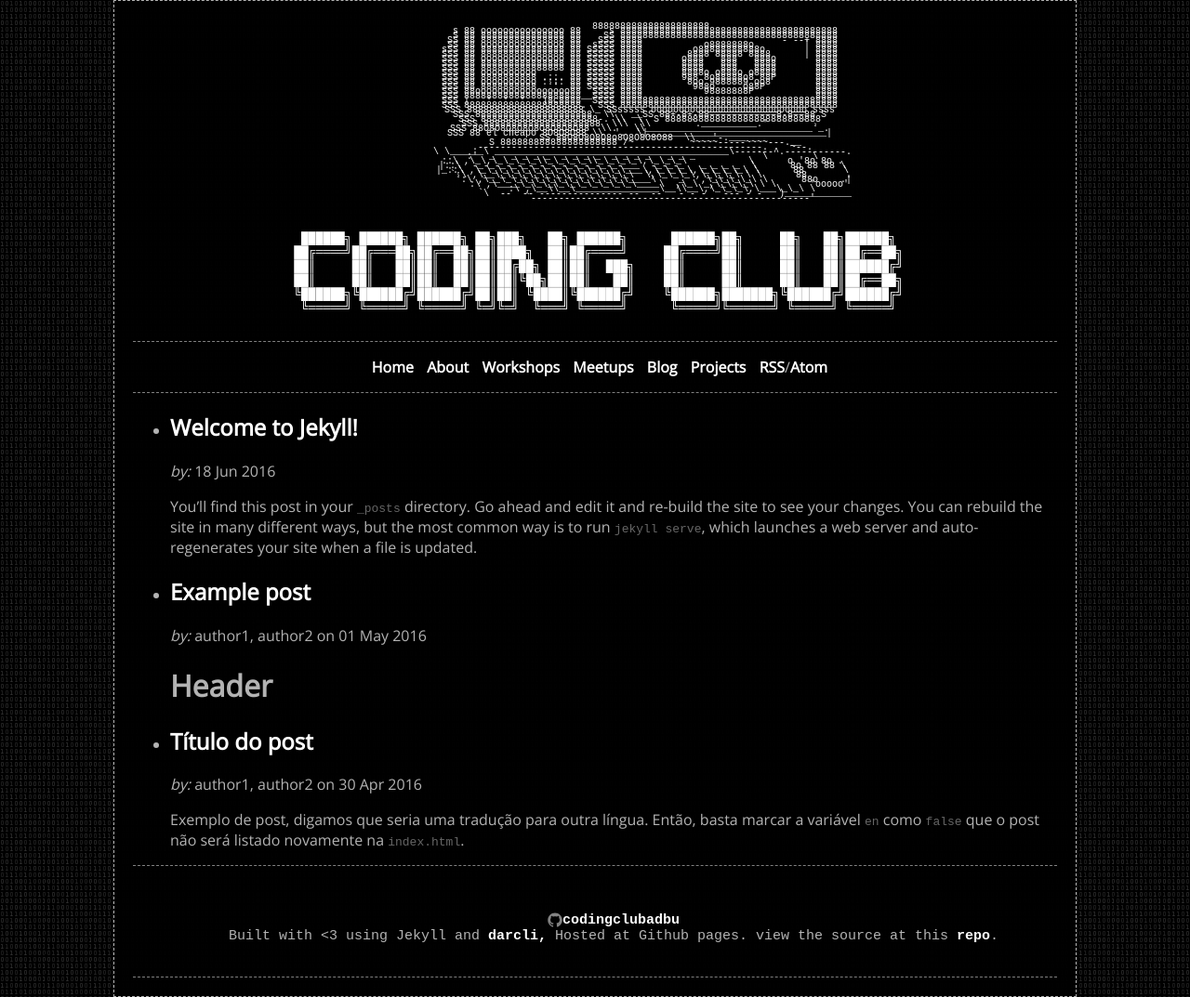
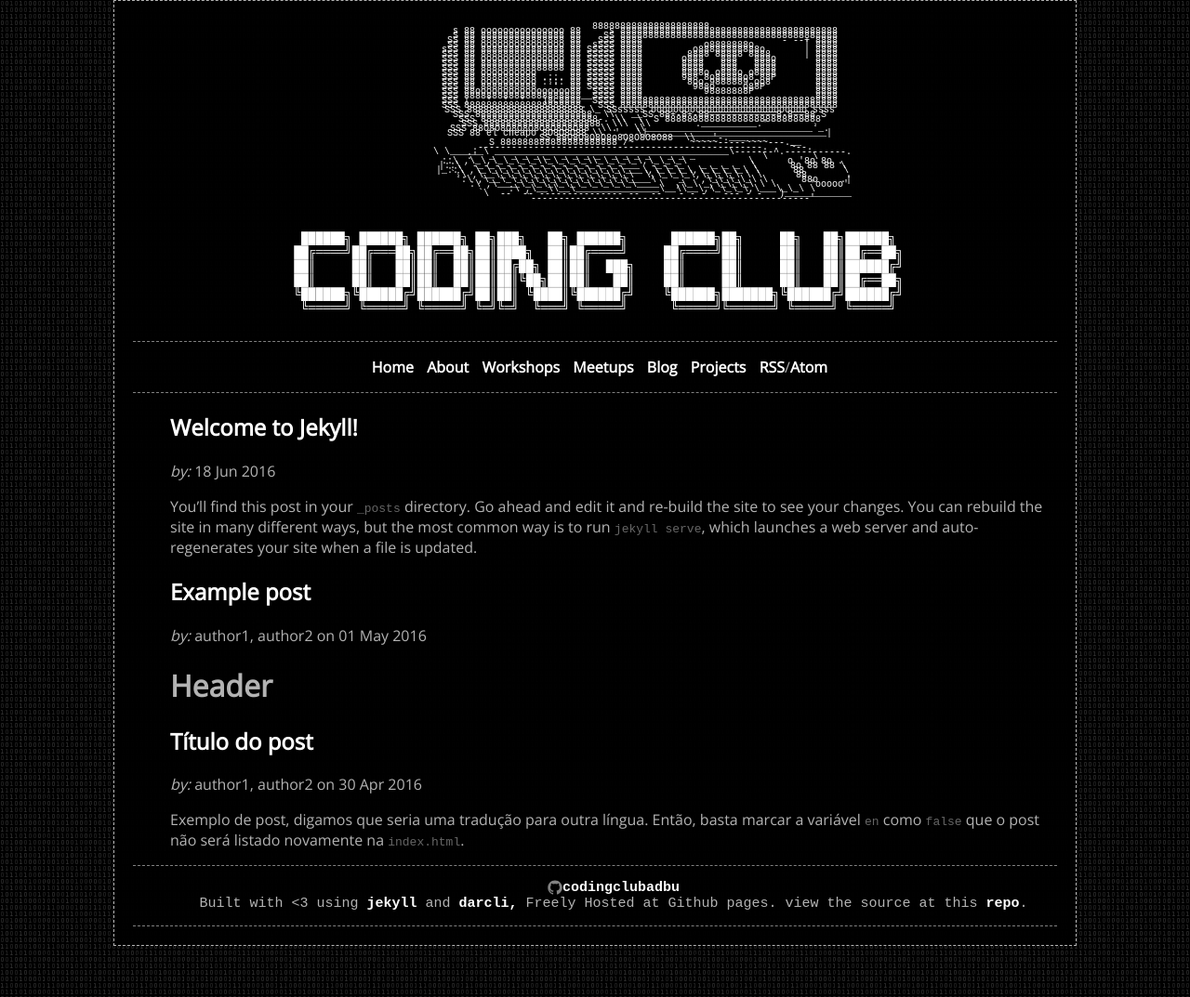
Before and after one commit to codingclubdbcet/codingclubdbcet.github.io, a Jekyll site: the page built from posts.md, in a window 1280 px wide. Shown: the whole page at 93% size. Built offline with Jekyll 4.4.1, drawn with Linux system fonts in a browser that asks for light colours.

Commit message:
added mailing list subscribe in home page and fixed footer style

```diff
--- a/_includes/footer.html
+++ b/_includes/footer.html
@@ -8,7 +8,7 @@
          {% include icon-github.html username=site.github_username %}
         </li>
     {% endif %}
-     Built with <3 using Jekyll and <a href="https://github.com/gjuniioor/darcli">darcli,</a> Hosted at Github pages.
+     Built with <3 using <a href="https://jekyllrb.com">jekyll</a> and <a href="https://github.com/gjuniioor/darcli">darcli,</a> Freely Hosted at Github pages.
      view the source at this <a href="https://github.com/codingclubdbcet/codingclubdbcet.github.io/">repo</a>.
 </ul>
 </footer>
--- a/assets/css/style.css
+++ b/assets/css/style.css
@@ -94,12 +94,22 @@ main header {
 	padding-bottom: 15px;
 	border: 0;
 }
+
 footer {
-    padding: 20px 0;
     text-align: center;
 	font: 15px monospace;
     display: block;
 }
+
 footer ul li {
     list-style: none;
 }
+
+.mailing-list-wrapper {
+	border-top: 1px dashed rgba(255,255,255,0.5);
+	border-bottom: 1px dashed rgba(255,255,255,0.5);
+	padding-bottom: 10px;
+	padding-top: 10px;
+    margin-bottom: 15px;
+    text-align: center;
+}
--- a/posts.md
+++ b/posts.md
@@ -1,7 +1,7 @@
 ---
 layout: default
 ---
-<ul>
+<ul style="list-style: none;">
     {% for post in site.posts %}
         <li>
             <h2><a href="{{ post.url }}">{{ post.title }}</a></h2>
```
Also changed, not shown: index.html (deleted, +0 -23 lines), index.md (+7 -0 lines).
